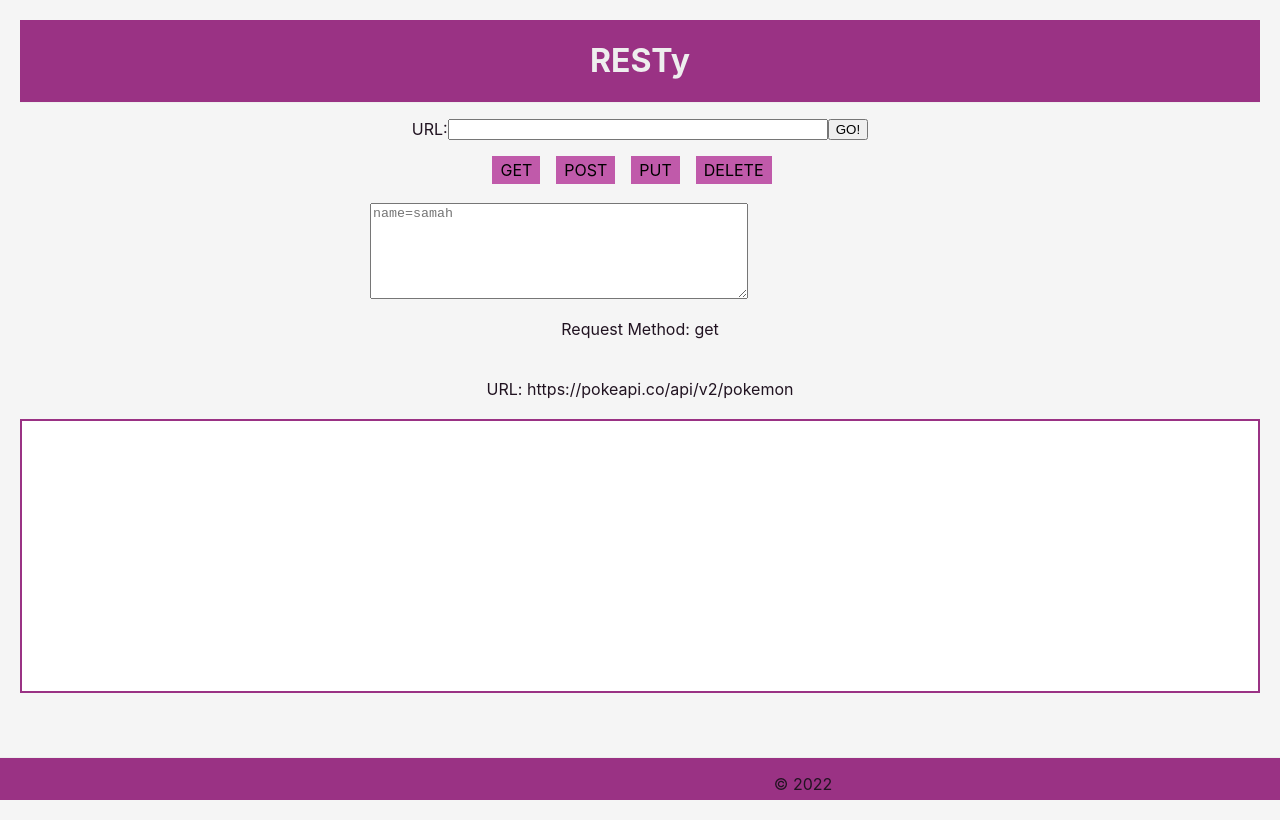
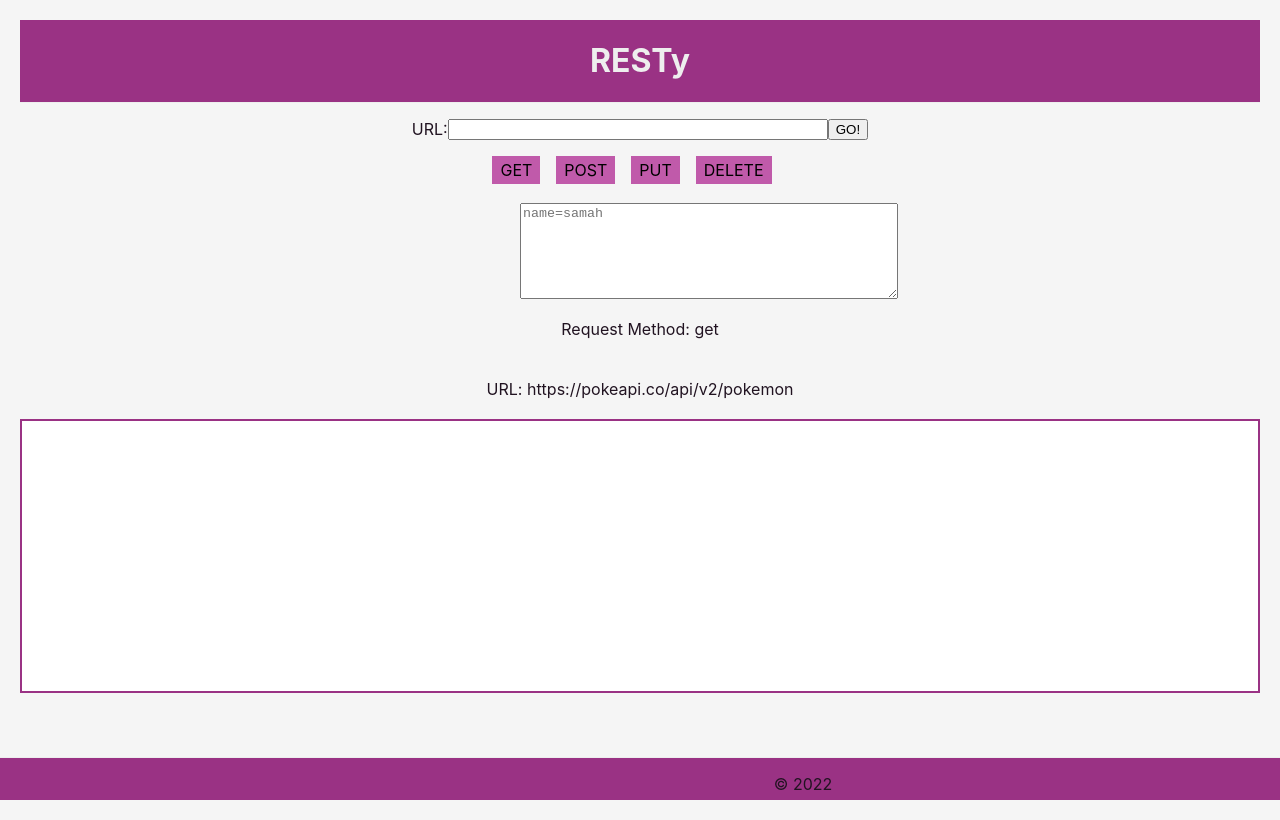
Before and after one commit to alsatarysamah/resty, a React (Create React App) app: page / in a window 1280 px wide. Built offline with nearby package versions, Linux system fonts and the light colour scheme.

Commit message:
text in center

```diff
--- a/src/components/form/form.scss
+++ b/src/components/form/form.scss
@@ -80,7 +80,7 @@ textarea{
   width: 30%;
   height: 90px;
   justify-content: center;
-  margin-left: 350px;
+  margin-left: 500px;
   margin-top: 0px;
   // background-color: aqua;
 }
```
